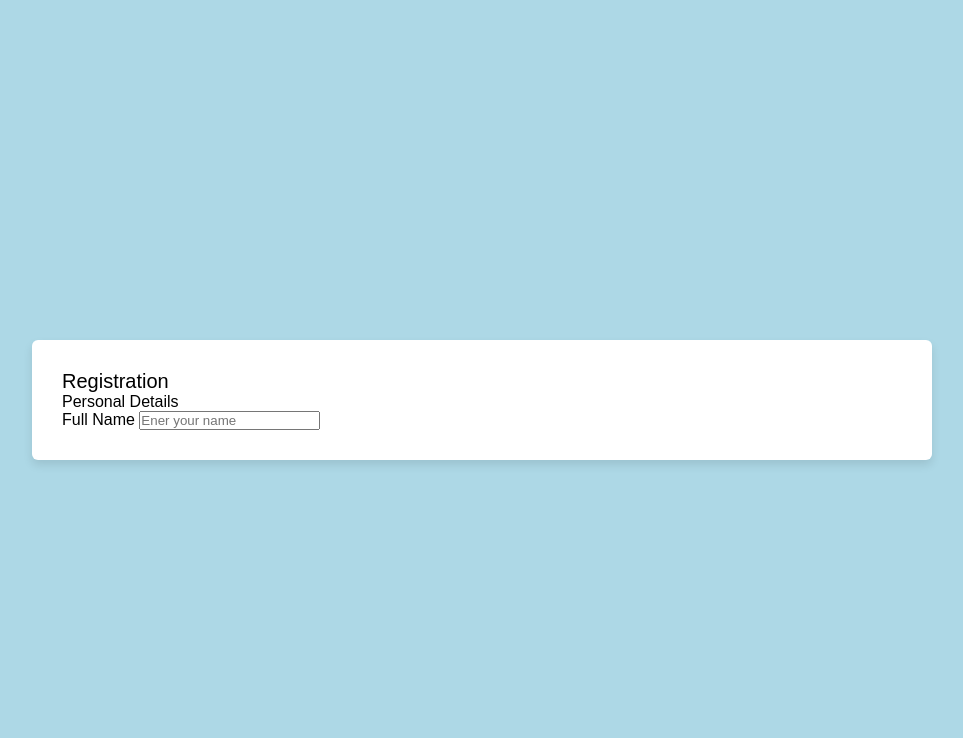
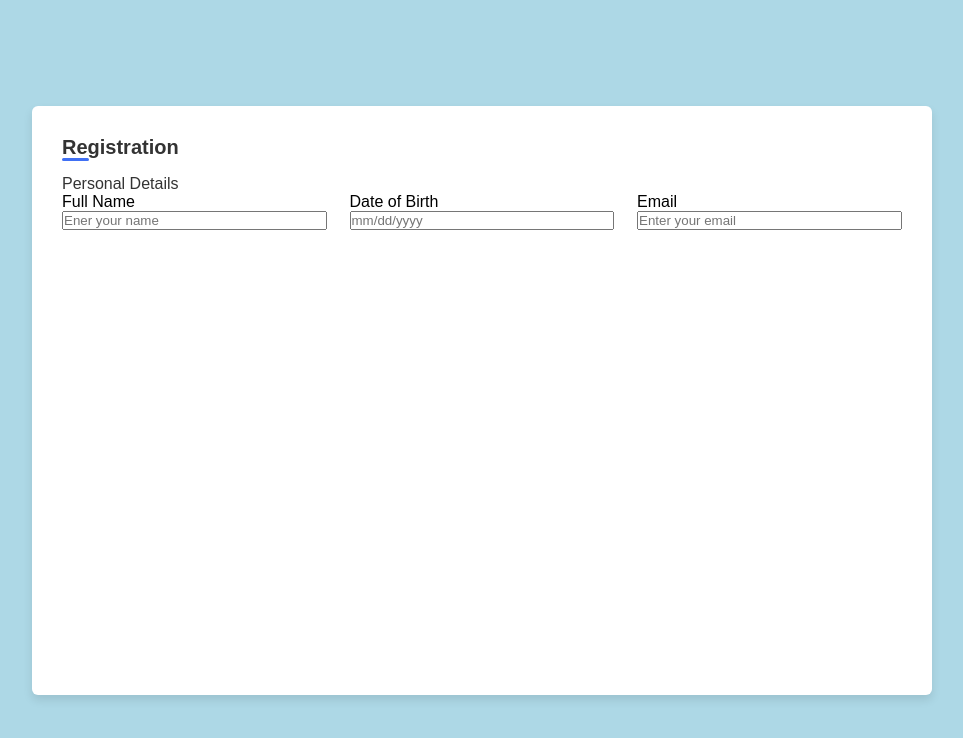
Before and after one commit to SaintOtto/Responsive_Form_Complete, a plain HTML site: page index.html in a window 1280 px wide. Shown: the whole page, without its empty margins (158-1121 px from the left). Drawn offline with Linux system fonts and the light colour scheme.

Commit message:
created basica outline in CSS
CSS elements have been created to show input option for name, DOB, and Email

```diff
--- a/index.html
+++ b/index.html
@@ -12,6 +12,9 @@
 <body>
     <div class="container">
         <header>Registration</header>
+
+        <form action="#">
+         <div class="form first">
                  <div class="deatails personal">
                      <span class="title">Personal Details</span>
 
@@ -19,9 +22,19 @@
                         <div class="input-field">
                          <label>Full Name</label>
                              <input type="text" placeholder="Ener your name" required>
+                         </div><div class="input-field">
+                         <label>Date of Birth</label>
+                             <input type="text" placeholder="mm/dd/yyyy" required>
+                         </div>
+                         <div class="input-field">
+                         <label>Email</label>
+                             <input type="text" placeholder="Enter your email" required>
+                         </div>
+
                     </div>
                  </div>
             </div>
+        </form>
     </div>
 </body>
 </html>
--- a/styles.css
+++ b/styles.css
@@ -25,5 +25,48 @@ body{
 }
 
 .container header{
+    position: relative;
     font-size: 20px;
+    font-weight: 600;
+    color: #333;
 }
+.container header::before{
+    content: "";
+    position: absolute;
+    left: 0;
+    bottom: -2px;
+    height: 3px;
+    width: 27px;
+    border-radius: 8px;
+    background-color: #4070f4;
+
+}
+.container form{
+    position: relative;
+    margin-top: 16px;
+    min-height: 490px;
+    background-color: #fff;
+}
+
+.container form .details{
+    margin-top: 10px;
+}
+
+.container form .title{
+    font-size: 16px;
+    font-weight: 500;
+    margin: 6px 0;
+    color: #333;
+}
+
+.container form .fields{
+    display: flex;
+    align-items: center;
+    justify-content: space-between;
+}
+
+form .fields .input-field{
+    display: flex;
+    width: calc(100% / 3 - 15px);
+    flex-direction: column;
+}
```
Lines whose indentation alone changed are shown as unchanged.
